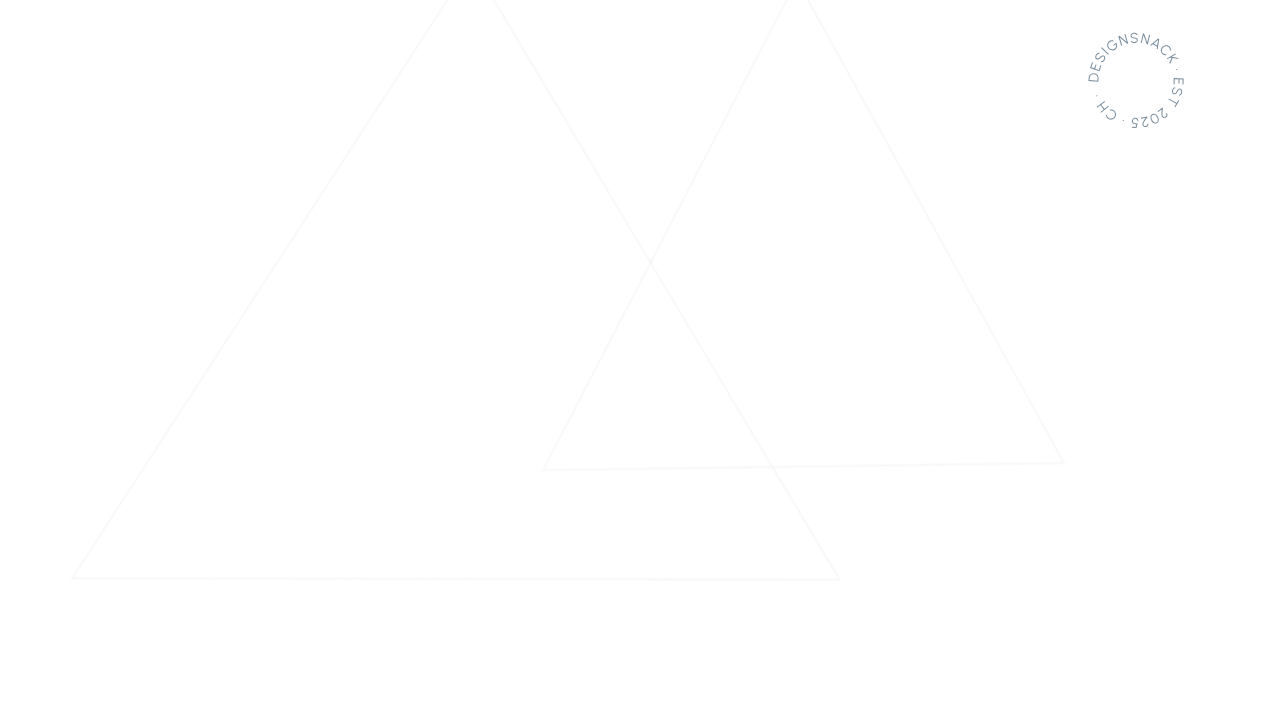
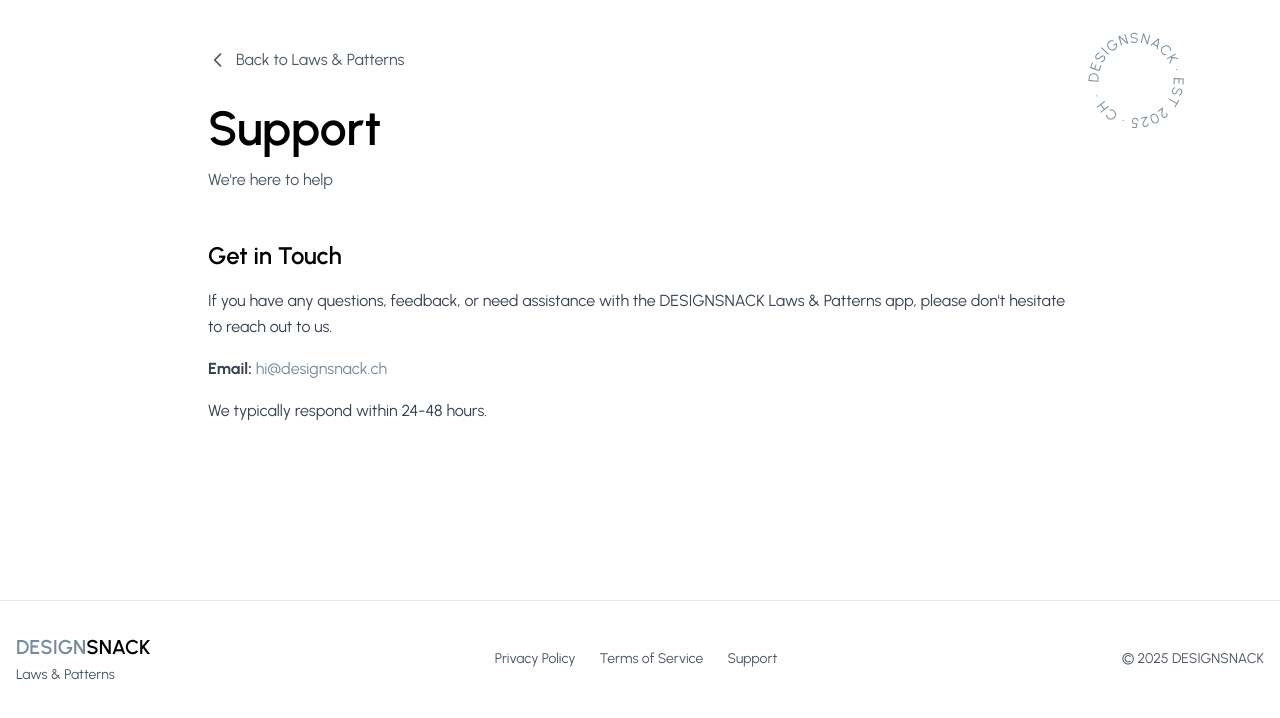
Before and after one commit to thomasveit89/DESIGNSNACK, a Nuxt app: page /laws-and-patterns/support in a window 1280 px wide. Before the commit this address had no page. Shown: the top 718 px of the page. Built offline with nearby package versions, Linux system fonts and the light colour scheme.

Commit message:
feat: add support page and link in footer
Add a new support page with contact information and link it in the footer navigation

```diff
--- a/components/LawsFooter.vue
+++ b/components/LawsFooter.vue
@@ -24,6 +24,12 @@
           >
             Terms of Service
           </NuxtLink>
+          <NuxtLink
+            to="/laws-and-patterns/support"
+            class="text-gray-600 hover:text-black transition-colors"
+          >
+            Support
+          </NuxtLink>
         </div>
 
         <!-- Copyright -->
--- /dev/null
+++ b/pages/laws-and-patterns/support.vue
@@ -0,0 +1,51 @@
+<template>
+  <div class="min-h-screen bg-white">
+    <div class="container mx-auto px-4 py-12 max-w-4xl">
+      <!-- Header -->
+      <div class="mb-12">
+        <NuxtLink
+          to="/laws-and-patterns"
+          class="inline-flex items-center text-gray-600 hover:text-black transition-colors mb-8"
+        >
+          <svg class="w-5 h-5 mr-2" fill="none" stroke="currentColor" viewBox="0 0 24 24">
+            <path stroke-linecap="round" stroke-linejoin="round" stroke-width="2" d="M15 19l-7-7 7-7"/>
+          </svg>
+          Back to Laws & Patterns
+        </NuxtLink>
+
+        <h1 class="text-4xl md:text-5xl font-semibold text-black mb-4">Support</h1>
+        <p class="text-gray-600">We're here to help</p>
+      </div>
+
+      <!-- Content -->
+      <div class="prose prose-lg max-w-none">
+        <section class="mb-8">
+          <h2 class="text-2xl font-semibold text-black mb-4">Get in Touch</h2>
+          <p class="text-gray-700 leading-relaxed mb-4">
+            If you have any questions, feedback, or need assistance with the DESIGNSNACK Laws & Patterns app, please don't hesitate to reach out to us.
+          </p>
+          <p class="text-gray-700 leading-relaxed mb-4">
+            <strong>Email:</strong> <a href="mailto:hi@designsnack.ch" class="text-[#768B9B] hover:underline">hi@designsnack.ch</a>
+          </p>
+          <p class="text-gray-700 leading-relaxed">
+            We typically respond within 24-48 hours.
+          </p>
+        </section>
+      </div>
+    </div>
+
+    <!-- Footer -->
+    <LawsFooter />
+  </div>
+</template>
+
+<script setup>
+// Meta tags
+useHead({
+  title: 'Support - DESIGNSNACK Laws & Patterns',
+  meta: [
+    { name: 'description', content: 'Get support for DESIGNSNACK Laws & Patterns app' },
+    { name: 'robots', content: 'index, follow' }
+  ]
+});
+</script>
```
